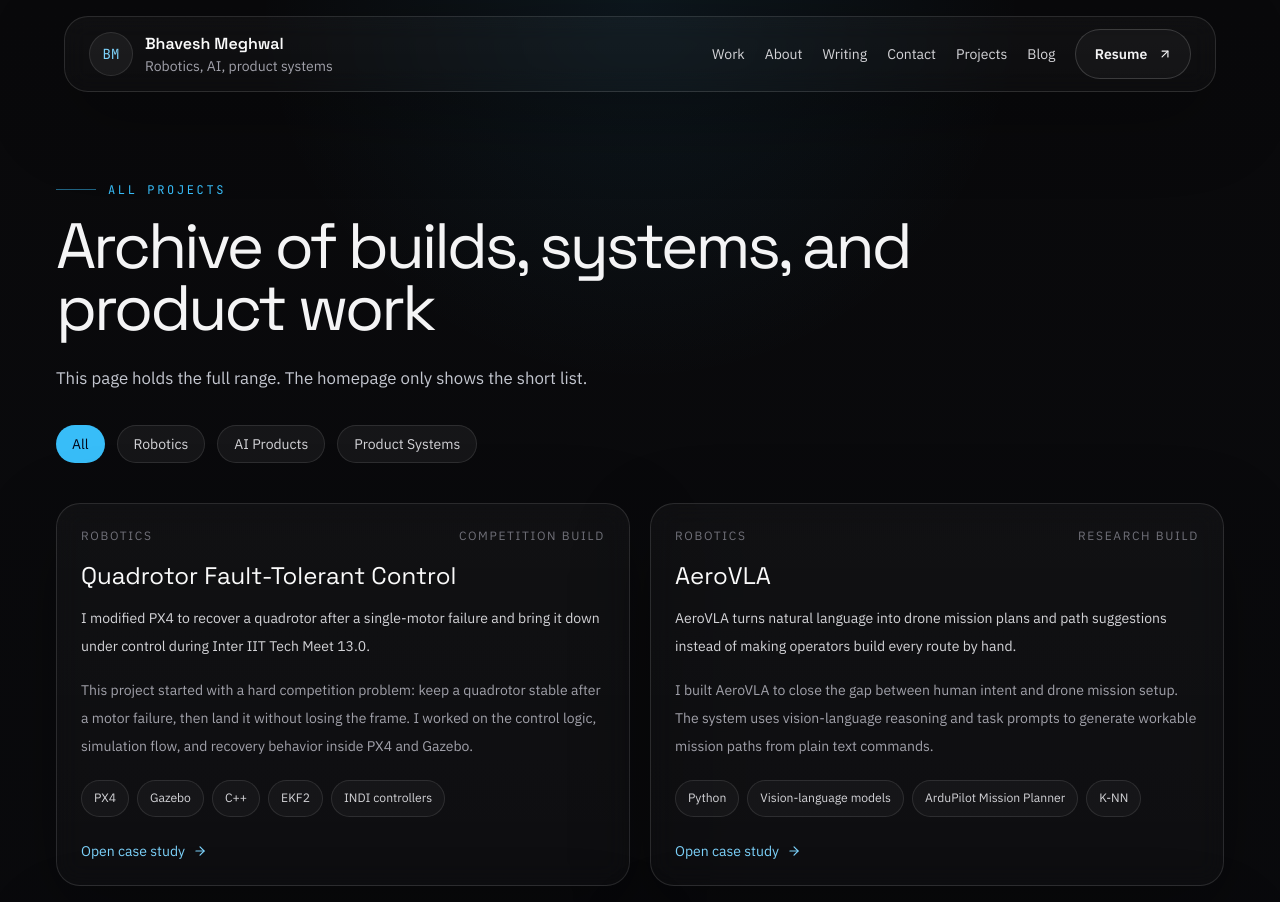
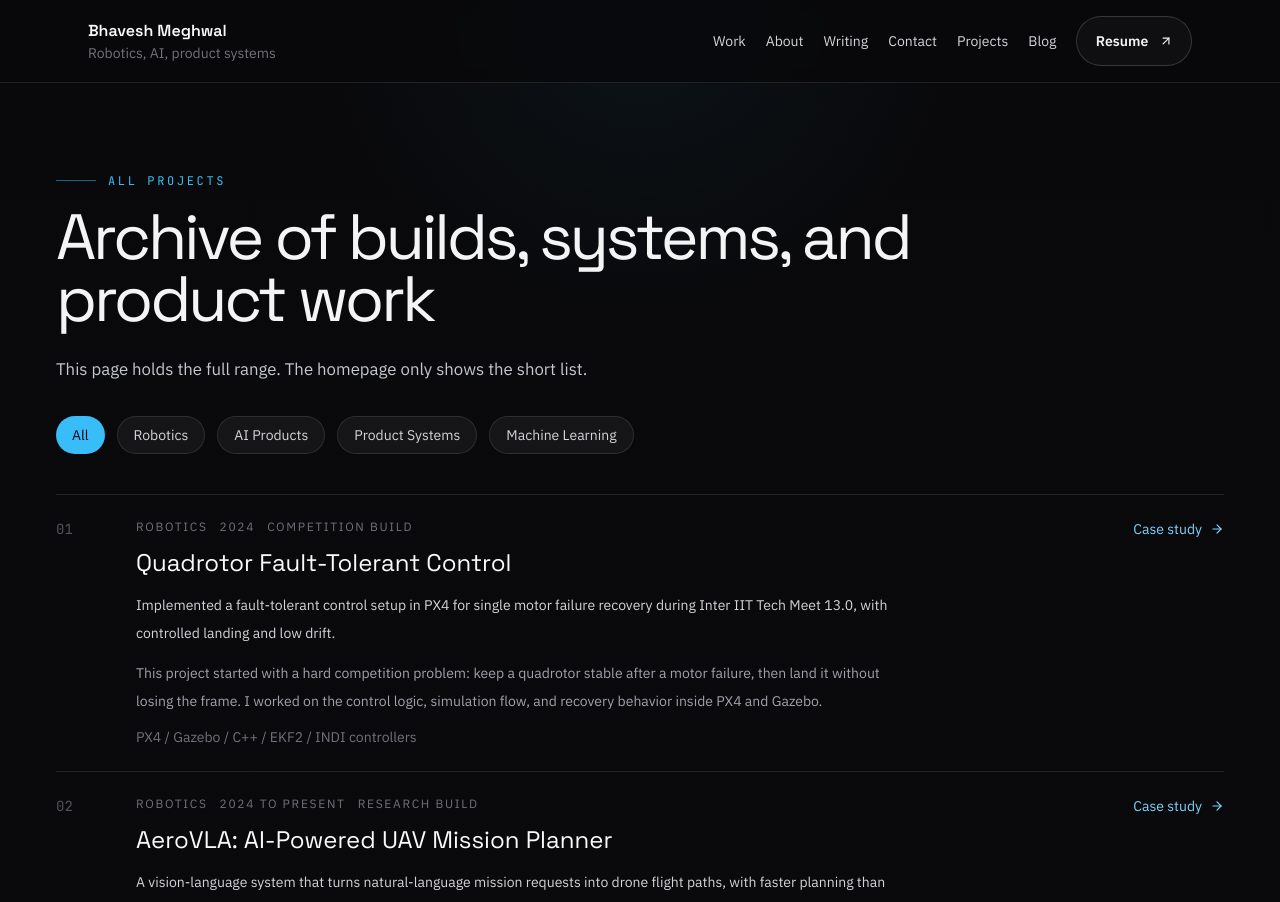
Before and after one commit to Bhaveshmeghwal21/Bhaveshmeghwal21.github.io, a Next.js app: page /projects in a window 1280 px wide. Shown: the top 902 px of the page. Built offline with nearby package versions, Linux system fonts and the light colour scheme.

Commit message:
fix: restore personal portfolio content and simplify ui

```diff
--- a/src/components/layout/SiteFooter.tsx
+++ b/src/components/layout/SiteFooter.tsx
@@ -8,7 +8,7 @@ export default function SiteFooter() {
         <div className="max-w-2xl">
           <p className="font-display text-lg text-zinc-100">{site.name}</p>
           <p className="mt-2 leading-7">
-            I build systems that make hard engineering readable, usable, and worth shipping.
+            Built from drone work, AI tools, and product experiments.
           </p>
         </div>
         <div className="flex flex-wrap gap-4">
--- a/src/components/layout/SiteNav.tsx
+++ b/src/components/layout/SiteNav.tsx
@@ -14,17 +14,14 @@ export default function SiteNav() {
   const [open, setOpen] = useState(false)
 
   return (
-    <header className="sticky top-0 z-50 px-4 pt-4">
-      <div className="surface mx-auto flex w-full max-w-6xl items-center justify-between px-4 py-3 md:px-6">
+    <header className="sticky top-0 z-50 border-b border-white/10 bg-[#09090b]/85 backdrop-blur">
+      <div className="mx-auto flex w-full max-w-6xl items-center justify-between px-4 py-4 md:px-6">
         <Link href="/" className="flex items-center gap-3">
-          <span className="grid h-11 w-11 place-items-center rounded-full border border-white/10 bg-white/5 font-mono text-sm text-sky-300">
-            BM
-          </span>
           <div className="min-w-0">
             <div className="font-display text-base font-semibold text-zinc-50">
               {site.name}
             </div>
-            <div className="text-sm text-zinc-400">Robotics, AI, product systems</div>
+            <div className="text-sm text-zinc-500">Robotics, AI, product systems</div>
           </div>
         </Link>
 
@@ -53,7 +50,7 @@ export default function SiteNav() {
         <button
           type="button"
           aria-label={open ? 'Close navigation' : 'Open navigation'}
-          className="grid h-11 w-11 place-items-center rounded-full border border-white/10 bg-white/5 text-zinc-100 md:hidden"
+          className="grid h-11 w-11 place-items-center rounded-full border border-white/10 text-zinc-100 md:hidden"
           onClick={() => setOpen((current) => !current)}
         >
           {open ? <FiX size={20} /> : <FiMenu size={20} />}
@@ -61,7 +58,7 @@ export default function SiteNav() {
       </div>
 
       {open ? (
-        <div className="surface mx-auto mt-3 flex w-full max-w-6xl flex-col gap-2 px-4 py-4 md:hidden">
+        <div className="mx-auto flex w-full max-w-6xl flex-col gap-2 border-t border-white/10 px-4 py-4 md:hidden">
           {site.navItems.map((item) => (
             <a
               key={item.href}
--- a/src/components/sections/FeaturedProjects.tsx
+++ b/src/components/sections/FeaturedProjects.tsx
@@ -11,40 +11,38 @@ export default function FeaturedProjects() {
       <Reveal>
         <div className="eyebrow">Selected work</div>
         <h2 className="section-title max-w-4xl text-[clamp(2.25rem,4vw,4.5rem)]">
-          Six builds that show how I think
+          A short list from the portfolio
         </h2>
         <p className="section-copy">
-          I picked a small set on purpose. These projects cover flight control, AI
-          tooling, and product systems without turning the homepage into an archive.
+          I kept the homepage tight. The archive carries the rest.
         </p>
       </Reveal>
 
-      <div className="mt-10 grid gap-5 lg:grid-cols-2">
+      <div className="mt-10 border-t border-white/10">
         {featuredProjects.map((project, index) => (
-          <Reveal key={project.slug} delay={index * 0.04}>
-            <article className="surface flex h-full flex-col p-6">
-              <div className="flex items-center justify-between gap-3 text-xs uppercase tracking-[0.16em] text-zinc-500">
-                <span>{project.category}</span>
-                <span>{project.timeframe}</span>
+          <Reveal key={project.slug} delay={index * 0.04} className="border-b border-white/10 py-6">
+            <article className="grid gap-4 lg:grid-cols-[4rem_minmax(0,1fr)_auto] lg:items-start">
+              <div className="font-mono text-sm text-zinc-600">0{index + 1}</div>
+              <div>
+                <div className="flex flex-wrap gap-3 text-xs uppercase tracking-[0.14em] text-zinc-500">
+                  <span>{project.category}</span>
+                  <span>{project.timeframe}</span>
+                </div>
+                <h3 className="mt-3 font-display text-2xl text-zinc-50">{project.title}</h3>
+                <p className="mt-3 max-w-3xl text-base leading-8 text-zinc-300">
+                  {project.summary}
+                </p>
+                <p className="mt-3 max-w-3xl text-sm leading-7 text-zinc-400">
+                  {project.outcomes[0]}
+                </p>
+                <p className="mt-3 text-sm text-zinc-500">{project.stack.slice(0, 4).join(' / ')}</p>
               </div>
-              <h3 className="mt-4 font-display text-2xl text-zinc-50">{project.title}</h3>
-              <p className="mt-3 text-base leading-8 text-zinc-300">{project.summary}</p>
-              <p className="mt-4 text-sm leading-7 text-zinc-400">{project.outcomes[0]}</p>
-
-              <div className="mt-5 flex flex-wrap gap-2">
-                {project.stack.slice(0, 4).map((item) => (
-                  <span key={item} className="chip">
-                    {item}
-                  </span>
-                ))}
-              </div>
-
-              <div className="mt-6 flex flex-wrap items-center gap-4 text-sm text-zinc-300">
+              <div className="flex flex-wrap items-center gap-4 text-sm text-zinc-300 lg:justify-end">
                 <Link
                   href={`/projects/${project.slug}`}
                   className="inline-flex items-center gap-2 text-sky-300 hover:text-sky-200"
                 >
-                  Read case study
+                  Case study
                   <FiArrowRight />
                 </Link>
                 {project.links.live ? (
--- a/src/content/projects.mjs
+++ b/src/content/projects.mjs
@@ -1,4 +1,4 @@
-export const projectFilters = ['All', 'Robotics', 'AI Products', 'Product Systems']
+export const projectFilters = ['All', 'Robotics', 'AI Products', 'Product Systems', 'Machine Learning']
 
 export const projects = [
   {
@@ -9,7 +9,7 @@ export const projects = [
     timeframe: '2024',
     status: 'Competition build',
     summary:
-      'I modified PX4 to recover a quadrotor after a single-motor failure and bring it down under control during Inter IIT Tech Meet 13.0.',
+      'Implemented a fault-tolerant control setup in PX4 for single motor failure recovery during Inter IIT Tech Meet 13.0, with controlled landing and low drift.',
     overview:
       'This project started with a hard competition problem: keep a quadrotor stable after a motor failure, then land it without losing the frame. I worked on the control logic, simulation flow, and recovery behavior inside PX4 and Gazebo.',
     role:
@@ -27,14 +27,14 @@ export const projects = [
     },
   },
   {
-    title: 'AeroVLA',
+    title: 'AeroVLA: AI-Powered UAV Mission Planner',
     slug: 'aerovla',
     featured: true,
     category: 'Robotics',
     timeframe: '2024 to present',
     status: 'Research build',
     summary:
-      'AeroVLA turns natural language into drone mission plans and path suggestions instead of making operators build every route by hand.',
+      'A vision-language system that turns natural-language mission requests into drone flight paths, with faster planning than manual workflows.',
     overview:
       'I built AeroVLA to close the gap between human intent and drone mission setup. The system uses vision-language reasoning and task prompts to generate workable mission paths from plain text commands.',
     role:
@@ -49,6 +49,31 @@ export const projects = [
       live: null,
       repo: null,
       note: 'Project writeup only',
+    },
+  },
+  {
+    title: 'UAV Engineering Internship - PAWAAC Drones',
+    slug: 'pawaac-internship',
+    featured: true,
+    category: 'Robotics',
+    timeframe: '2025',
+    status: 'Internship build',
+    summary:
+      'Worked on delta-wing VTOL surveillance systems, QGroundControl vision model integration, and PX4 control optimization during my PAWAAC Drones internship.',
+    overview:
+      'This work sat close to the airframe and the operator console at the same time. I handled parts of the flight stack, transition tuning, and interface-level work inside QGroundControl for a surveillance platform.',
+    role:
+      'QGroundControl integration, PX4 tuning, GStreamer pipeline work, VTOL transition support',
+    outcomes: [
+      'Integrated vision models into QGroundControl',
+      'Optimized PX4 parameters for VTOL transitions',
+      'Configured DSHOT ESC protocols and real-time video streaming',
+    ],
+    stack: ['Qt/QML', 'C++', 'GStreamer', 'PX4', 'QGroundControl', 'Computer Vision'],
+    links: {
+      live: null,
+      repo: null,
+      note: 'Internship work and case study',
     },
   },
   {
@@ -129,7 +154,7 @@ export const projects = [
   {
     title: 'Palmier Pro for Linux',
     slug: 'palmier-pro-linux',
-    featured: true,
+    featured: false,
     category: 'Product Systems',
     timeframe: '2026',
     status: 'Public repo',
@@ -199,6 +224,30 @@ export const projects = [
     },
   },
   {
+    title: 'CFD Analysis of UAV Propellers',
+    slug: 'cfd-analysis-of-uav-propellers',
+    featured: false,
+    category: 'Robotics',
+    timeframe: '2024',
+    status: 'Simulation study',
+    summary:
+      'Ran ANSYS FLUENT simulations for UAV propeller thrust and torque analysis, then checked the numbers against experimental data.',
+    overview:
+      'I used CFD to understand propeller performance and validate simulation output against real measurements. The work focused on thrust, torque, and the operating range that made sense in practice.',
+    role: 'Simulation setup, validation, and performance analysis',
+    outcomes: [
+      'Kept thrust and torque validation error under 7 percent',
+      'Mapped an optimal RPM range between 1000 and 4000',
+      'Produced performance curves and a technical paper',
+    ],
+    stack: ['ANSYS FLUENT 2022R2', 'K-e turbulence model', 'CFD Meshing'],
+    links: {
+      live: null,
+      repo: null,
+      note: 'Technical report and paper work',
+    },
+  },
+  {
     title: 'Human Follower Drone',
     slug: 'human-follower-drone',
     featured: false,
@@ -244,4 +293,28 @@ export const projects = [
       note: 'Case study only',
     },
   },
+  {
+    title: 'Speech Emotion Recognition',
+    slug: 'speech-emotion-recognition',
+    featured: false,
+    category: 'Machine Learning',
+    timeframe: '2023',
+    status: 'ML project',
+    summary:
+      'Built a speech emotion recognition pipeline over the RAVDESS dataset with MFCC, Chroma, and Mel-Spectrogram features.',
+    overview:
+      'This project focused on feature extraction and classification rather than drones, but it sharpened my machine-learning workflow. I built the preprocessing pipeline, compared feature sets, and trained the classifier around emotion labels.',
+    role: 'Feature extraction, model training, evaluation',
+    outcomes: [
+      'Reached 72 to 75 percent accuracy across 8 emotions',
+      'Worked over 7,356 RAVDESS samples',
+      'Built a repeatable extraction and inference pipeline',
+    ],
+    stack: ['Python', 'Librosa', 'MFCC', 'Chroma', 'Mel-Spectrogram', 'MLP Classifier'],
+    links: {
+      live: null,
+      repo: 'https://github.com/Bhaveshmeghwal21/speech-emotion-recognition',
+      note: 'Public repository',
+    },
+  },
 ]
--- a/src/content/site.mjs
+++ b/src/content/site.mjs
@@ -1,8 +1,9 @@
 export const site = {
   name: 'Bhavesh Meghwal',
   role: 'Engineer building robotics, AI, and product systems',
+  profileImage: '/images/profile.jpeg',
   shortBio:
-    'I build flight systems, operator tools, and product workflows that turn messy technical problems into usable systems.',
+    'Mechanical Engineering student at IIT (BHU) specializing in aerial robotics, autonomous systems, and drone technology. Secretary of Aero Modelling Club with hands-on work across PX4, ROS, control systems, and drone software.',
   location: 'Varanasi, India',
   graduation: 'B.Tech, Mechanical Engineering, IIT (BHU) Varanasi, 2026',
   email: '21bhavesh04@gmail.com',
@@ -14,7 +15,12 @@ export const site = {
   resumeRobotics:
     'https://drive.google.com/file/d/1DEYtS6IBMPIo-GRl5vmc44XYJhlwiHR-/view?usp=sharing',
   heroIntro:
-    'My work moves between autonomy, AI tooling, and product systems. I care about control loops, operator workflows, and the layer where hard engineering turns into something another person can trust.',
+    'I study mechanical engineering at IIT (BHU) and spend most of my time building around drones, autonomy, and operator-facing software. My work moves from PX4 fault-tolerant control and mission planning to AI products built on top of real field data.',
+  heroHighlights: [
+    { label: 'Inter IIT 13.0', value: 'Top 10 / 23 IITs' },
+    { label: 'Club', value: 'Aero Modelling Secretary' },
+    { label: 'Focus', value: 'Fault-Tolerant Control' },
+  ],
   availability: 'Open to internships, research work, and product engineering roles.',
   navItems: [
     { label: 'Work', href: '#work' },
@@ -23,10 +29,40 @@ export const site = {
     { label: 'Contact', href: '#contact' },
   ],
   stats: [
-    { label: 'Featured builds', value: '6' },
-    { label: 'Years in drones', value: '3+' },
-    { label: 'Inter IIT rank', value: 'Top 10' },
-    { label: 'Tracks', value: 'Robotics, AI, Product' },
+    { label: 'Projects completed', value: '15+' },
+    { label: 'Technical skills', value: '20+' },
+    { label: 'Club leadership', value: '30+ Members' },
+    { label: 'National ranking', value: 'Top 10' },
+  ],
+  aboutParagraphs: [
+    'I am a final-year Mechanical Engineering student at IIT (BHU) Varanasi. I build drones, control systems, and software around them. That usually means PX4, simulation, operator workflows, and whatever bridge is missing between a technical system and the person using it.',
+    'At Inter IIT Tech Meet 13.0, our team finished in the national top 10 after building a fault-tolerant control setup that recovered a quadrotor from motor failure. Outside competition work, I have led the Aero Modelling Club, worked on VTOL systems at PAWAAC Drones, and built software products around AI and drone operations.',
+  ],
+  focusAreas: [
+    'PX4-Autopilot firmware and fault-tolerant control',
+    'ROS and MAVROS sensor integration',
+    'Mission planning and operator workflows',
+    'Computer vision with OpenCV and MediaPipe',
+    'CFD analysis with ANSYS FLUENT',
+    'Vision-language mission planning',
+  ],
+  skillGroups: [
+    {
+      title: 'Flight control and autonomy',
+      items: ['PX4-Autopilot', 'ArduPilot', 'ROS1 and ROS2', 'QGroundControl'],
+    },
+    {
+      title: 'Programming and systems',
+      items: ['C++', 'Python', 'Qt/QML', 'Data structures and algorithms'],
+    },
+    {
+      title: 'Simulation and analysis',
+      items: ['Gazebo', 'ANSYS Fluent', 'CAD modelling', 'EKF2 tuning'],
+    },
+    {
+      title: 'Machine learning and CV',
+      items: ['OpenCV', 'MediaPipe', 'ML pipelines', 'Vision-language models'],
+    },
   ],
   timeline: [
     {
@@ -34,21 +70,28 @@ export const site = {
       org: 'PAWAAC Drones',
       period: 'May 2025 to Jul 2025',
       summary:
-        'Worked on VTOL surveillance systems, QGroundControl integrations, and flight stack tuning for production use.',
+        'Worked on a delta-wing VTOL surveillance system, QGroundControl vision model integration, and PX4 tuning for transitions and field use.',
     },
     {
       title: 'Secretary',
       org: 'Aero Modelling Club, IIT BHU',
       period: 'May 2024 to Jul 2025',
       summary:
-        'Led club projects, workshops, and technical training across drones, control systems, and simulation.',
+        'Led a 20 to 30 member club, ran workshops, and pushed involvement up through drone projects, simulation sessions, and technical events.',
     },
     {
       title: 'Aerial Robotics Team Member',
       org: 'Inter IIT Tech Meet 13.0',
       period: 'Oct 2024 to Dec 2024',
       summary:
-        'Built fault-tolerant PX4 control for single-motor failure recovery and helped the team finish in the national top 10.',
+        'Built fault-tolerant PX4 control for single-motor failure recovery and helped the team finish in the national top 10 among 23 IITs.',
+    },
+    {
+      title: 'Core Member',
+      org: 'Aeromodelling Club, IIT BHU',
+      period: 'Jun 2024 to May 2025',
+      summary:
+        'Taught drone basics, OpenCV, and simulation tools to freshers and helped them get through their first real builds.',
     },
   ],
 }
--- a/src/pages/projects/index.tsx
+++ b/src/pages/projects/index.tsx
@@ -58,32 +58,30 @@ export default function ProjectsPage() {
             })}
           </Reveal>
 
-          <div className="mt-10 grid gap-5 lg:grid-cols-2">
+          <div className="mt-10 border-t border-white/10">
             {visibleProjects.map((project, index) => (
-              <Reveal key={project.slug} delay={index * 0.03}>
-                <article className="surface h-full p-6">
-                  <div className="flex items-center justify-between gap-3 text-xs uppercase tracking-[0.14em] text-zinc-500">
-                    <span>{project.category}</span>
-                    <span>{project.status}</span>
+              <Reveal key={project.slug} delay={index * 0.03} className="border-b border-white/10 py-6">
+                <article className="grid gap-4 lg:grid-cols-[4rem_minmax(0,1fr)_auto] lg:items-start">
+                  <div className="font-mono text-sm text-zinc-600">
+                    {(index + 1).toString().padStart(2, '0')}
                   </div>
-                  <h2 className="mt-4 font-display text-2xl text-zinc-50">{project.title}</h2>
-                  <p className="mt-3 text-sm leading-7 text-zinc-300">{project.summary}</p>
-                  <p className="mt-4 text-sm leading-7 text-zinc-400">{project.overview}</p>
-
-                  <div className="mt-5 flex flex-wrap gap-2">
-                    {project.stack.slice(0, 5).map((item) => (
-                      <span key={item} className="chip">
-                        {item}
-                      </span>
-                    ))}
+                  <div>
+                    <div className="flex flex-wrap gap-3 text-xs uppercase tracking-[0.14em] text-zinc-500">
+                      <span>{project.category}</span>
+                      <span>{project.timeframe}</span>
+                      <span>{project.status}</span>
+                    </div>
+                    <h2 className="mt-3 font-display text-2xl text-zinc-50">{project.title}</h2>
+                    <p className="mt-3 max-w-3xl text-sm leading-7 text-zinc-300">{project.summary}</p>
+                    <p className="mt-3 max-w-3xl text-sm leading-7 text-zinc-400">{project.overview}</p>
+                    <p className="mt-3 text-sm text-zinc-500">{project.stack.slice(0, 5).join(' / ')}</p>
                   </div>
-
-                  <div className="mt-6 flex flex-wrap items-center gap-4 text-sm">
+                  <div className="flex flex-wrap items-center gap-4 text-sm lg:justify-end">
                     <Link
                       href={`/projects/${project.slug}`}
                       className="inline-flex items-center gap-2 text-sky-300 hover:text-sky-200"
                     >
-                      Open case study
+                      Case study
                       <FiArrowRight />
                     </Link>
                     {project.links.live ? (
--- a/src/styles/globals.css
+++ b/src/styles/globals.css
@@ -11,7 +11,7 @@
   --muted: #a1a1aa;
   --accent: #38bdf8;
   --accent-2: #60a5fa;
-  --shadow: 0 24px 80px rgba(0, 0, 0, 0.28);
+  --shadow: 0 12px 36px rgba(0, 0, 0, 0.22);
 }
 
 *,
@@ -35,7 +35,7 @@ body {
   min-height: 100vh;
   overflow-x: hidden;
   background:
-    radial-gradient(circle at top, rgba(56, 189, 248, 0.08), transparent 24rem),
+    radial-gradient(circle at top, rgba(56, 189, 248, 0.06), transparent 20rem),
     linear-gradient(180deg, #09090b 0%, #0c0d11 100%);
   color: var(--text);
   font-family: var(--font-body), system-ui, sans-serif;
@@ -47,11 +47,7 @@ body::before {
   position: fixed;
   inset: 0;
   z-index: -1;
-  background-image:
-    linear-gradient(rgba(255, 255, 255, 0.035) 1px, transparent 1px),
-    linear-gradient(90deg, rgba(255, 255, 255, 0.035) 1px, transparent 1px);
-  background-size: 72px 72px;
-  mask-image: radial-gradient(circle at top, rgba(0, 0, 0, 0.95), transparent 75%);
+  background: radial-gradient(circle at top left, rgba(255, 255, 255, 0.035), transparent 28rem);
   pointer-events: none;
 }
 
@@ -133,17 +129,16 @@ textarea {
 }
 
 .surface {
-  background: linear-gradient(180deg, rgba(255, 255, 255, 0.03), rgba(255, 255, 255, 0.02));
+  background: rgba(255, 255, 255, 0.025);
   border: 1px solid var(--line);
-  border-radius: 1.5rem;
+  border-radius: 1.25rem;
   box-shadow: var(--shadow);
-  backdrop-filter: blur(12px);
 }
 
 .surface-muted {
-  background: rgba(255, 255, 255, 0.02);
+  background: rgba(255, 255, 255, 0.015);
   border: 1px solid rgba(255, 255, 255, 0.08);
-  border-radius: 1.25rem;
+  border-radius: 1rem;
 }
 
 .button-primary,
@@ -164,8 +159,8 @@ textarea {
 }
 
 .button-primary {
-  background: linear-gradient(135deg, var(--accent), var(--accent-2));
-  color: #020617;
+  background: var(--accent);
+  color: #03111b;
 }
 
 .button-secondary {
@@ -184,13 +179,13 @@ textarea {
 .chip {
   display: inline-flex;
   align-items: center;
-  gap: 0.5rem;
-  padding: 0.5rem 0.75rem;
+  gap: 0.45rem;
+  padding: 0.4rem 0.65rem;
   border-radius: 999px;
   border: 1px solid rgba(255, 255, 255, 0.1);
-  background: rgba(255, 255, 255, 0.03);
-  color: #d4d4d8;
-  font-size: 0.76rem;
+  background: transparent;
+  color: #c4c7d0;
+  font-size: 0.73rem;
 }
 
 .metric-value {
@@ -202,11 +197,9 @@ textarea {
 .graph-frame {
   position: relative;
   overflow: hidden;
-  border-radius: 1.5rem;
+  border-radius: 1rem;
   border: 1px solid rgba(255, 255, 255, 0.1);
-  background:
-    linear-gradient(180deg, rgba(255, 255, 255, 0.04), rgba(255, 255, 255, 0.02)),
-    rgba(16, 18, 24, 0.85);
+  background: rgba(255, 255, 255, 0.015);
 }
 
 .reading-content {
```
Also changed, not shown: src/components/sections/HomeHero.tsx (+43 -18 lines), src/components/sections/ProfileSummary.tsx (+59 -24 lines), src/components/sections/WritingPreview.tsx (+14 -11 lines), src/pages/blog/index.tsx (+14 -10 lines), 1 other file (tests, documents, lock files or other folders).
